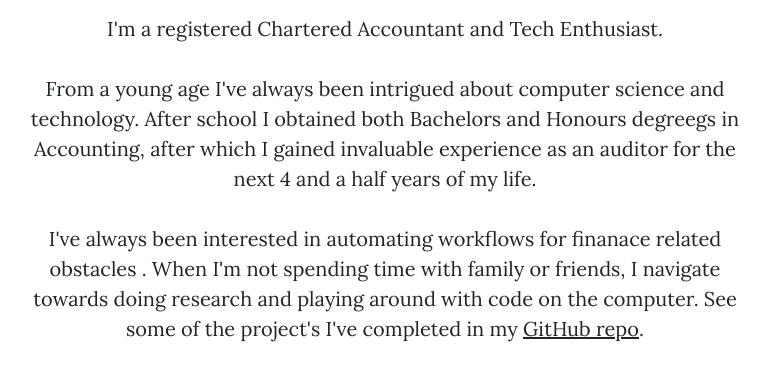
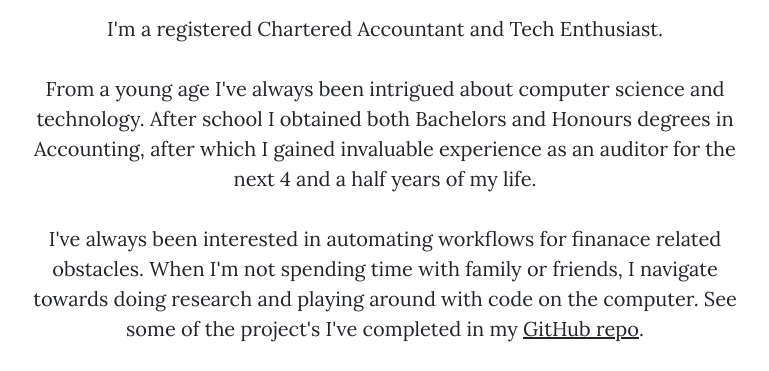
Before and after one commit to bv-loop/FlaskBlog, a Flask app: page /about in a window 1280 px wide. Shown: the part 933-1304 px from the top of the page, without its empty margins (255-1024 px from the left). Run offline with Flask 2, Linux system fonts and the light colour scheme; some libraries are stand-ins or nearby versions.

Commit message:
Update Readme and About page content

```diff
--- a/templates/about.html
+++ b/templates/about.html
@@ -23,14 +23,13 @@
       <p>Hey, I'm Bart.</p>
       <p>I'm a registered Chartered Accountant and Tech Enthusiast.</p>
       <p>From a young age I've always been intrigued about computer science and technology. After school I obtained both
-        Bachelors and Honours degreegs in Accounting, after which I gained invaluable experience as an auditor for the
+        Bachelors and Honours degrees in Accounting, after which I gained invaluable experience as an auditor for the
         next 4 and a half years of my life.</p>
-      <p>I've always been interested in automating workflows for finanace related obstacles . When I'm not spending time
+      <p>I've always been interested in automating workflows for finanace related obstacles. When I'm not spending time
         with family or friends, I navigate towards doing research and playing around with code on the computer. See some
         of the project's I've completed in my <a href="https://github.com/bv-loop?tab=repositories">GitHub repo</a>.</p>
       <p>Feel free to <a href="{{ url_for('contact') }}">get in touch</a> if you would like to colloborate with me in
-        the
-        future.</p>
+        the future.</p>
     </div>
   </div>
 </div>
```
Also changed, not shown: README.md.
